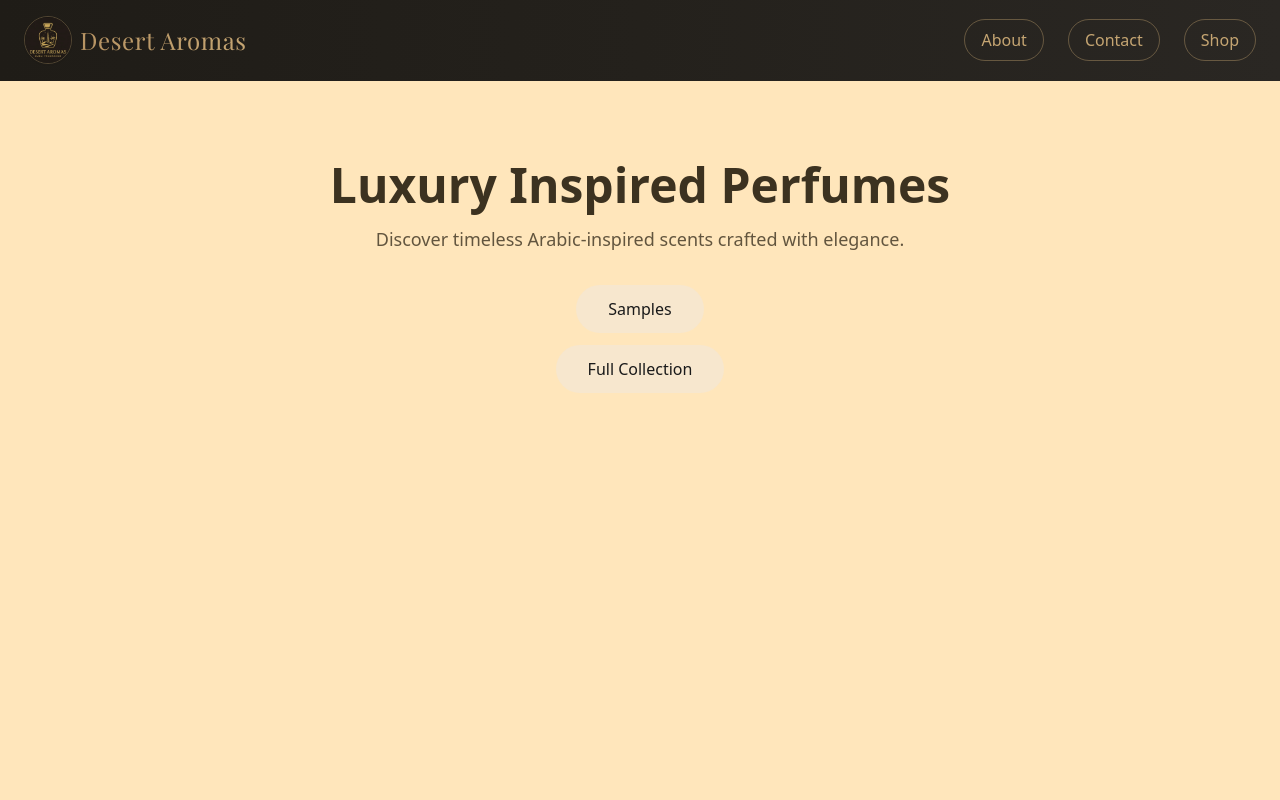
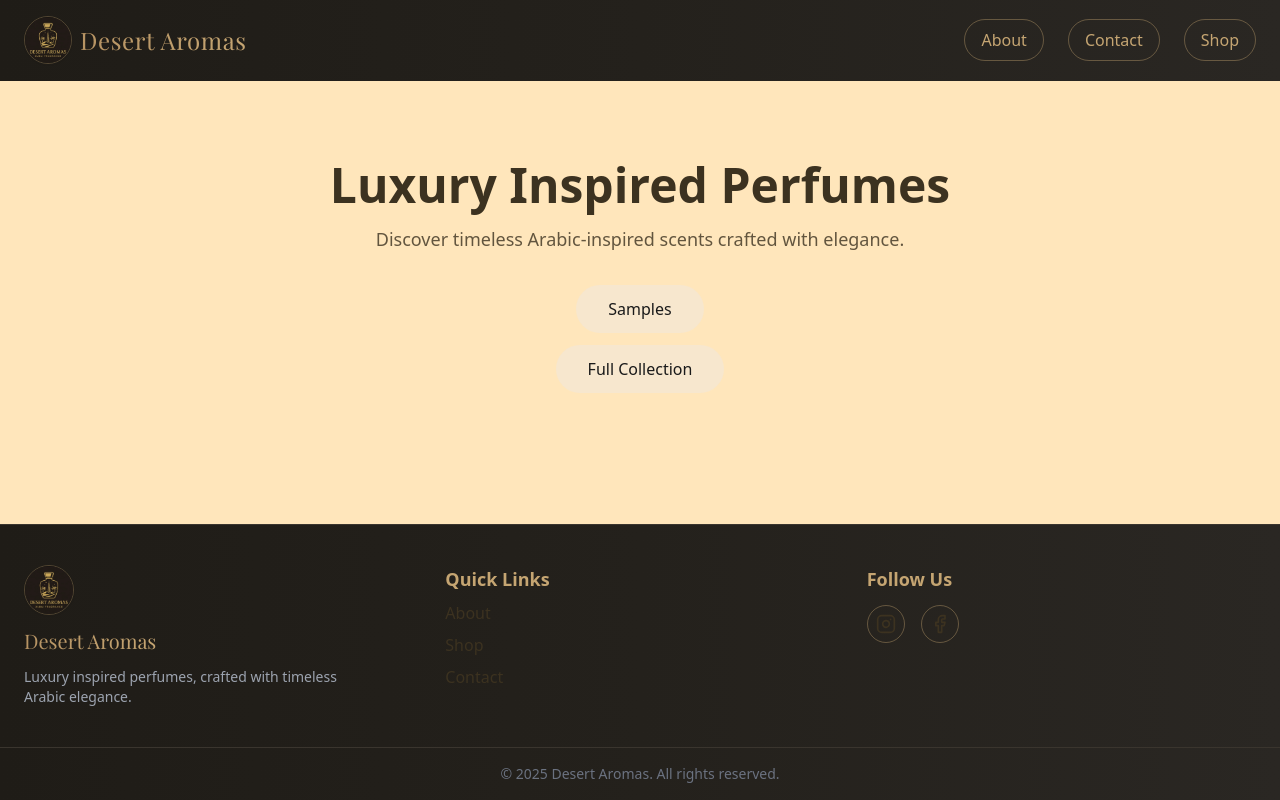
Before and after one commit to jdilorenzo26-sys/DesertAromasUK1.1, a Next.js app: page / in a window 1280 px wide. Built offline with nearby package versions, Linux system fonts and the light colour scheme.

Commit message:
Update _app.js

```diff
--- a/pages/_app.js
+++ b/pages/_app.js
@@ -1,7 +1,7 @@
 import '@/styles/globals.css'
 import Head from 'next/head'
 import Navbar from '@/components/Navbar'
-import Footer from '@/components/footer'
+import Footer from '@/components/Footer' // 👈 Capital F (must match filename)
 
 const SITE_TITLE = 'Desert Aromas | Luxury Arabian Inspired Perfumes';
 const SITE_DESC = 'Discover our luxury Arabian-inspired perfumes. Elegant, timeless fragrances crafted for those who seek sophistication.';
@@ -25,8 +25,14 @@
         <meta name="twitter:description" content={SITE_DESC} />
         <meta name="twitter:image" content="/og-banner.jpg" />
       </Head>
-      <Navbar />
-      <Component {...pageProps} />
+
+      <div className="flex flex-col min-h-screen">
+        <Navbar />
+        <main className="flex-grow">
+          <Component {...pageProps} />
+        </main>
+        <Footer />
+      </div>
     </>
   )
 }
```
